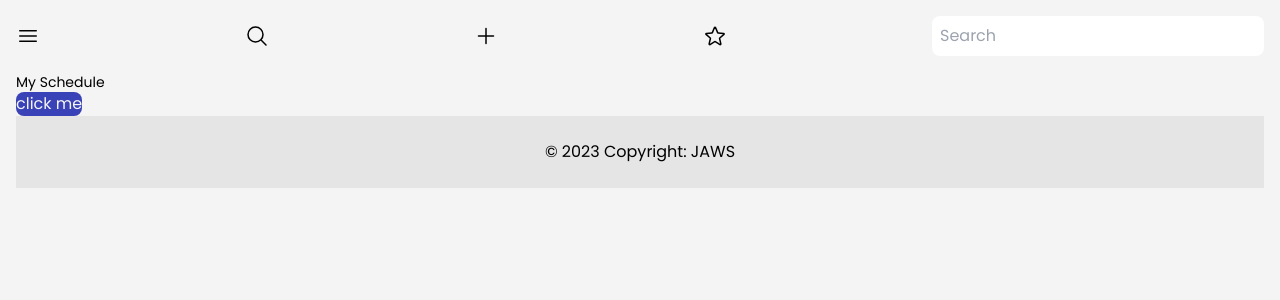
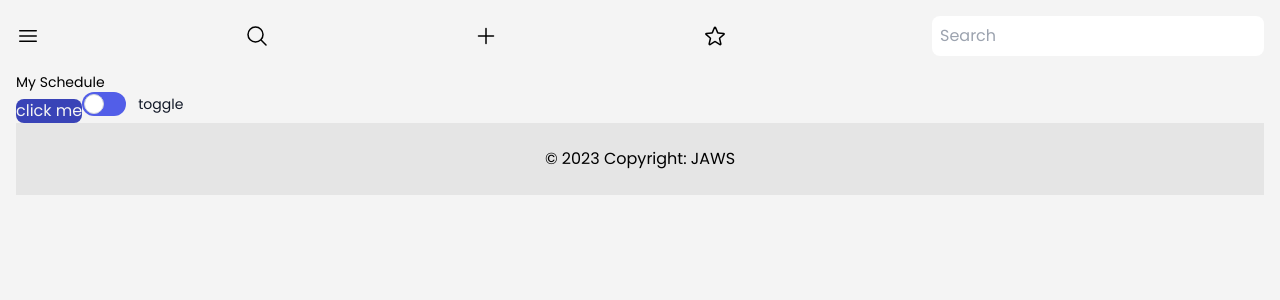
Before and after one commit to Wenjing2023/JobShark, a Next.js app: page / in a window 1280 px wide. Shown: the top 300 px of the page. Built offline with nearby package versions, Linux system fonts and the light colour scheme.

Commit message:
toggle created

```diff
--- /dev/null
+++ b/app/Atoms/Toggle.tsx
@@ -0,0 +1,29 @@
+import React, { useState } from 'react';
+
+interface toggleProps {
+    filterText: String;
+}
+
+
+const Toggle:React.FC<toggleProps> = ({filterText}) => {
+  const [isChecked, setIsChecked] = useState(false);
+
+  const handleToggle = () => {
+    setIsChecked(!isChecked);
+  };
+
+  return (
+    <>
+      <label className="relative inline-flex items-center cursor-pointer">
+        <input type="checkbox" value="" className="sr-only peer" checked={isChecked} onChange={handleToggle} />
+        <div className={`w-11 h-6 bg-jaws-light-blue peer-focus:outline-none peer-focus:ring-4 peer-focus:ring-jaws-light-blue dark:peer-focus:ring-blue-300 rounded-full
+          ${isChecked ? 'peer-checked:after:translate-x-full peer-checked:after:border-white' : ''}
+          after:content-[''] after:absolute after:top-[2px] after:left-[2px] after:bg-white after:border-gray-300 after:border after:rounded-full after:h-5 after:w-5 after:transition-all dark:border-gray-600
+          ${isChecked ? 'peer-checked:bg-jaws-blue' : ''}`}></div>
+        <span className="ml-3 text-sm font-medium text-gray-900 dark:text-gray-300">{filterText}</span>
+      </label>
+    </>
+  );
+};
+
+export default Toggle;
--- a/app/Pages/HomePage.tsx
+++ b/app/Pages/HomePage.tsx
@@ -1,7 +1,11 @@
+'use client';
 import * as React from "react";
 import PageTemplate from "../Templates/PageTemplate";
 import Schedule from "../Organisms/Schedule";
 import Button from "../Atoms/Button";
+import dynamic from "next/dynamic";
+
+const Toggle = dynamic(() => import('../Atoms/Toggle'), { ssr:false });
 
 const HomePage = () => {
   return (
@@ -11,6 +15,7 @@ const HomePage = () => {
         <div className="container mx-auto"></div>
         <Schedule />
         <Button buttonText="click me"/>
+        <Toggle filterText="toggle"/>
       </PageTemplate>
     </>
   );
```
Also changed, not shown: app/Atoms/Slider.tsx (deleted).
